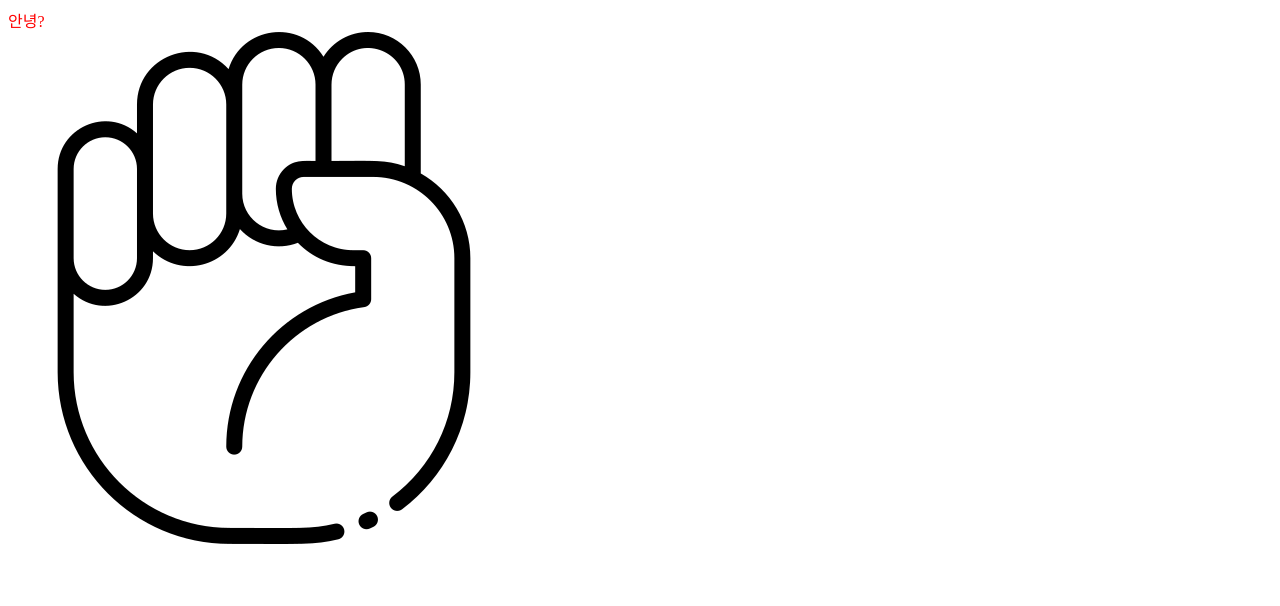
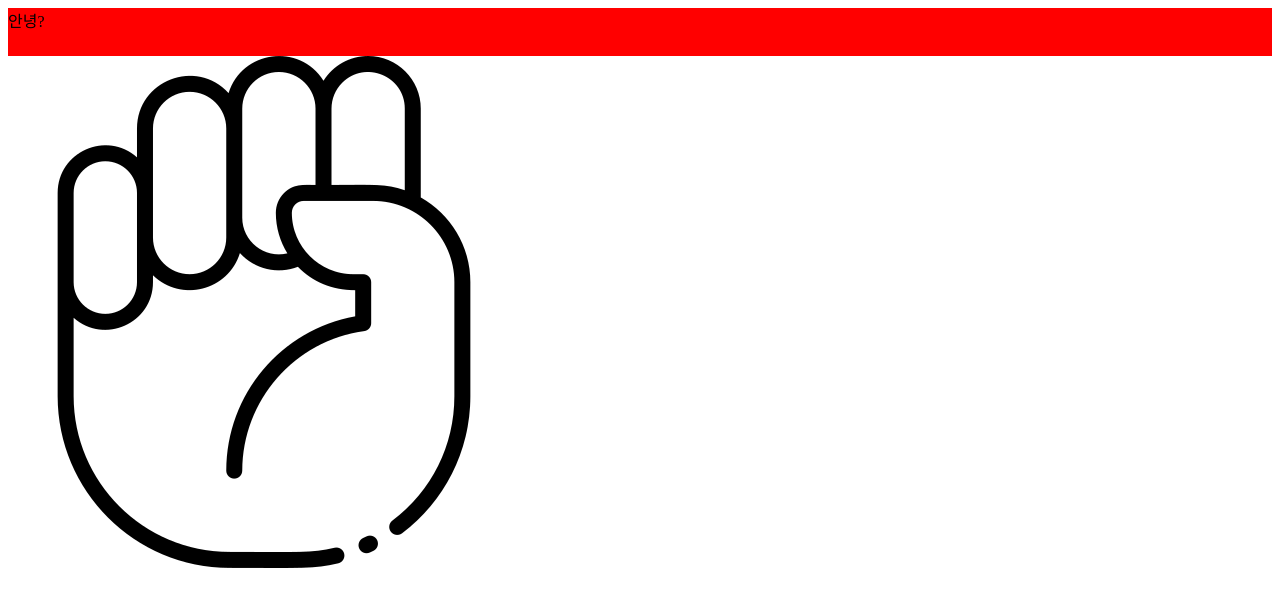
Before and after one commit to NYeonK/js-rock-paper-scissors, a website built with webpack: page index.html in a window 1280 px wide. Built offline with nearby package versions, Linux system fonts and the light colour scheme.

Commit message:
[ style ] add div backgroud-color

```diff
--- a/src/style.css
+++ b/src/style.css
@@ -1,3 +1,4 @@
 #test {
-  color: red;
+  background-color: red;
+  height: 3rem;
 }
```
